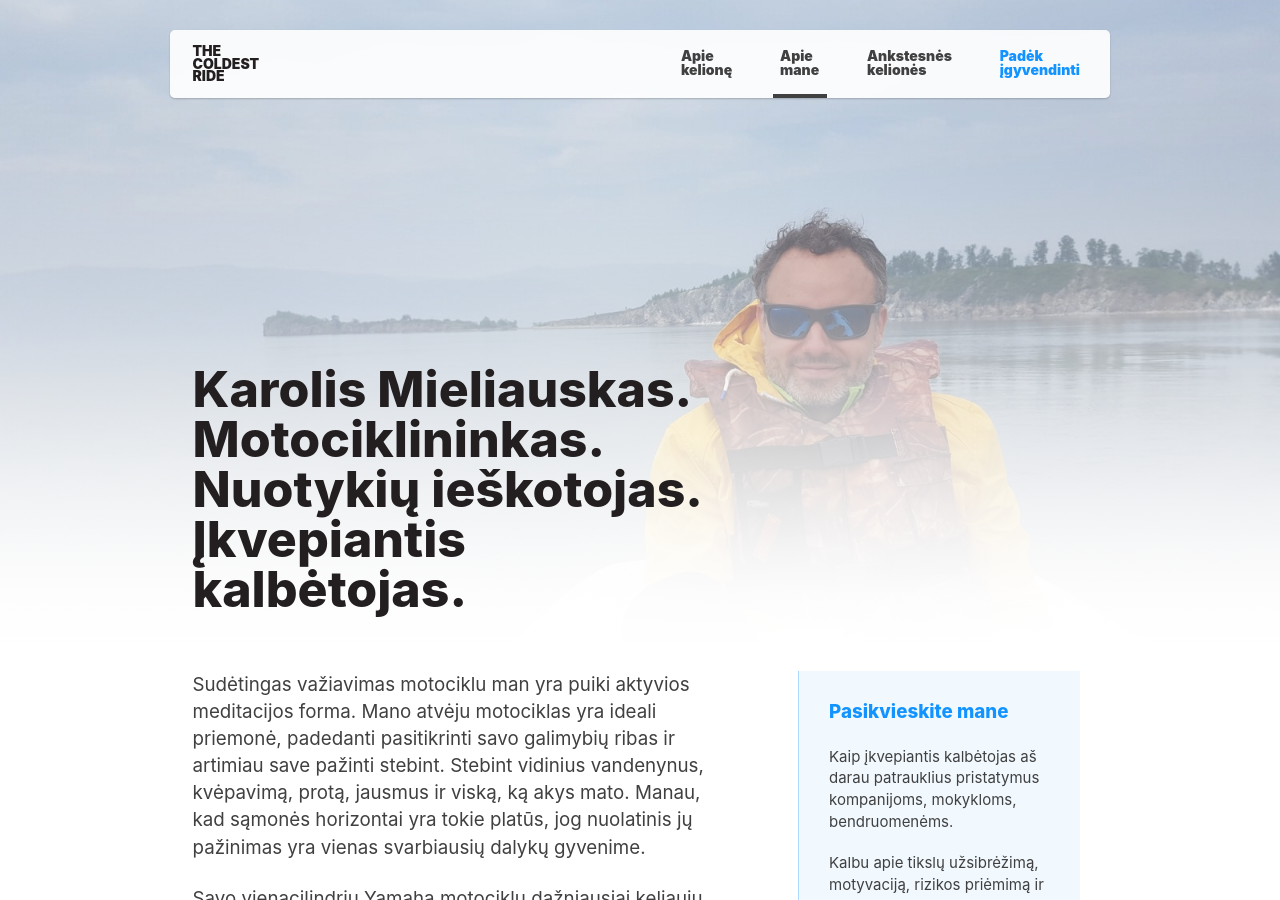
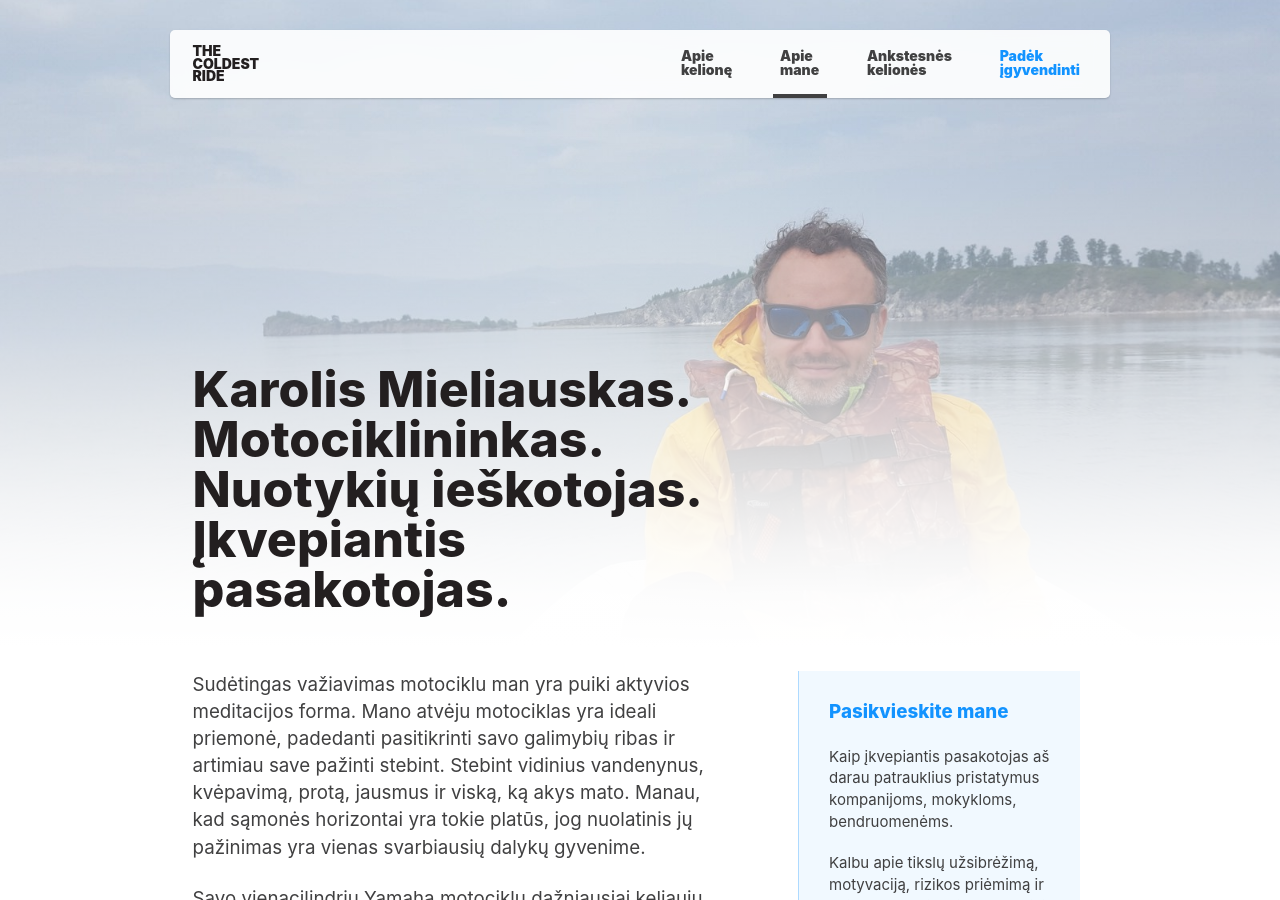
Before and after one commit to karolismieliauskas/thecoldestride.com, a Jekyll site: the page built from pages/lt/about.html, in a window 1280 px wide and 900 px high. Built offline with Jekyll 4.4.1, drawn with Linux system fonts in a browser that asks for light colours.

Commit message:
Update about.yml

```diff
--- a/_data/lt/about.yml
+++ b/_data/lt/about.yml
@@ -1,5 +1,5 @@
 hero:
-  title: Karolis Mieliauskas. Motociklininkas. Nuotykių ieškotojas. Įkvepiantis kalbėtojas.
+  title: Karolis Mieliauskas. Motociklininkas. Nuotykių ieškotojas. Įkvepiantis pasakotojas.
 body: |
     Sudėtingas važiavimas motociklu man yra puiki aktyvios meditacijos forma. Mano atvėju motociklas yra ideali priemonė, padedanti pasitikrinti savo galimybių ribas ir artimiau save pažinti stebint. Stebint vidinius vandenynus, kvėpavimą, protą, jausmus ir viską, ką akys mato. Manau, kad sąmonės horizontai yra tokie platūs, jog nuolatinis jų pažinimas yra vienas svarbiausių dalykų gyvenime.
 
@@ -19,7 +19,7 @@ body: |
 banner:
   title: Pasikvieskite mane
   body: |
-    Kaip įkvepiantis kalbėtojas aš darau patrauklius pristatymus kompanijoms, mokykloms, bendruomenėms.
+    Kaip įkvepiantis pasakotojas aš darau patrauklius pristatymus kompanijoms, mokykloms, bendruomenėms.
 
     Kalbu apie tikslų užsibrėžimą, motyvaciją, rizikos priėmimą ir baimę suklysti, apie komandinį darbą, prisitaikymą prie pokyčių ir apie tikslų siekimą nepaisant jokių kliūčių.
 
```
